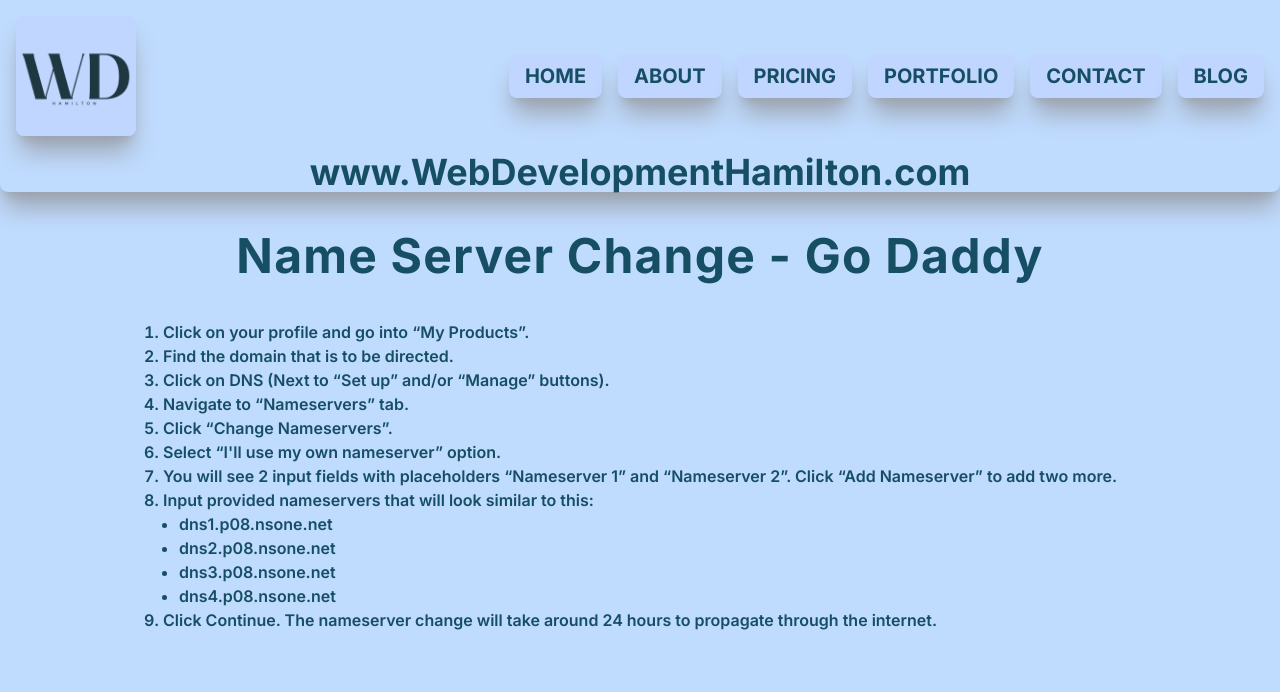
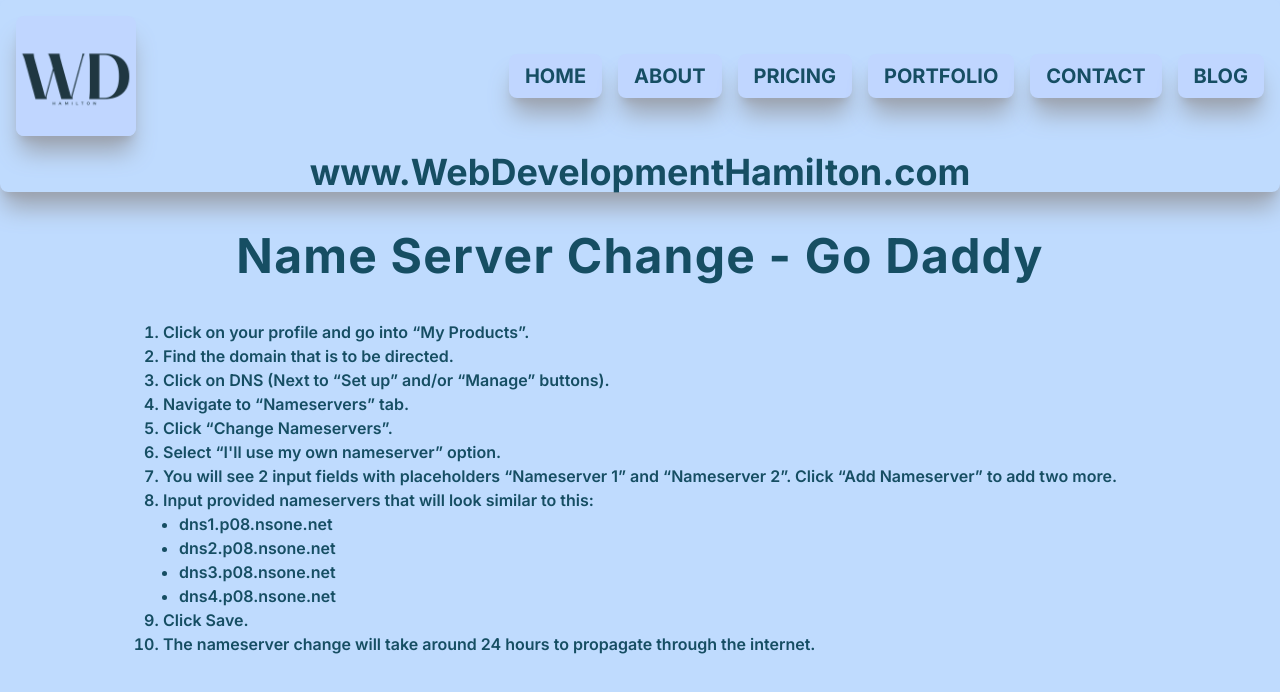
Before and after one commit to GlebTc/wdh_updated_frontend, a Next.js app: page /blog/instructions/nameserver-change/godaddy in a window 1280 px wide. Shown: the top 692 px of the page. Built offline with nearby package versions, Linux system fonts and the light colour scheme.

Commit message:
Changed some li

```diff
--- a/src/app/blog/instructions/nameserver-change/godaddy/page.tsx
+++ b/src/app/blog/instructions/nameserver-change/godaddy/page.tsx
@@ -23,7 +23,8 @@
             <li>dns4.p08.nsone.net</li>
           </ul>
         </li>
-        <li>Click Continue. The nameserver change will take around 24 hours to propagate through the internet.</li>
+        <li>Click Save.</li>
+        <li>The nameserver change will take around 24 hours to propagate through the internet.</li>
       </ul>
     </div>
   );
```
